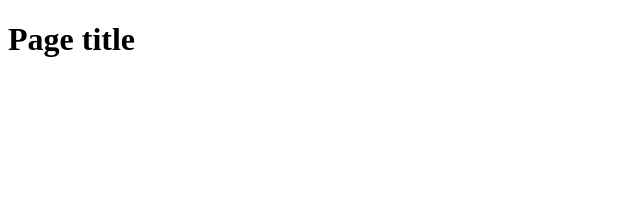
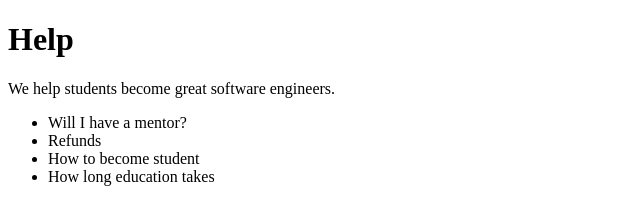
Before and after one commit to Vasyl-Levytskiy/my-project1, a plain HTML site: page index.html in a window 1280 px wide. Shown: the whole page, without its empty margins (0-640 px from the left). Drawn offline with Linux system fonts and the light colour scheme.

Commit message:
changed first list item to Will I have a mentor?

```diff
--- a/index.html
+++ b/index.html
@@ -6,6 +6,15 @@
   <title>Document</title>
 </head>
 <body>
-<h1>Page title</h1>
+ <h1>
+Help
+ </h1>
+<p>We help students become great software engineers.</p>
+<ul>
+ <li>Will I have a mentor?</li>
+ <li>Refunds</li>
+ <li>How to become student</li>
+ <li>How long education takes</li>
+ </u
 </body>
 </html>
```
